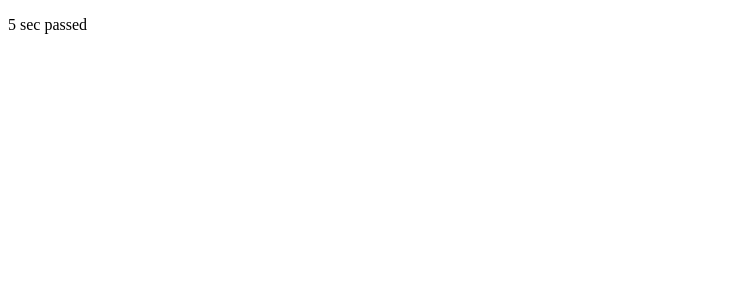
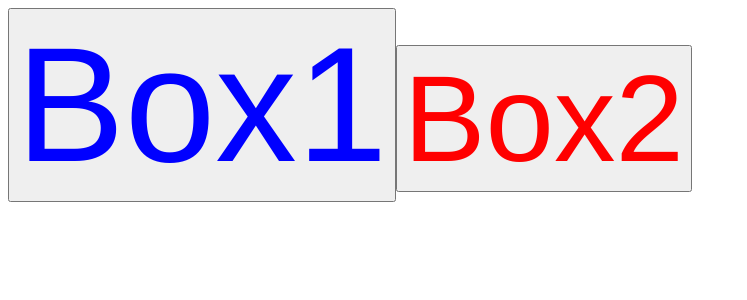
Before and after one commit to Kumar-Ankit56/React-Concept, a React (Vite) app: page / in a window 1280 px wide. Shown: the top 300 px of the page, without its empty margins (0-747 px from the left). Built offline with nearby package versions, Linux system fonts and the light colour scheme.

Commit message:
Adding active and deactive button

```diff
--- a/src/App.jsx
+++ b/src/App.jsx
@@ -1,16 +1,34 @@
 // eslint-disable-next-line no-unused-vars
-import React, { useEffect, useState } from "react";
-//SetTimeout in react component using hook
+import { React, useState } from "react";
+//Create an active and inactive buttons
 function App() {
-  const [hastime, sethastime] = useState(false);
-  useEffect(() => {
-    setTimeout(() => {
-      sethastime(true);
-    }, 5000);
-  });
+  const [box1, setbox1] = useState(false);
+  const [box2, setbox2] = useState(false);
+  const CSSStyle = {
+    color: "red",
+    fontSize: "123px",
+  };
+  const CSSStyle1 = {
+    color: "blue",
+    fontSize: "163px",
+  };
+
+  const ClickBox1 = () => {
+    setbox1(true);
+    setbox2(false);
+  };
+  const ClickBox2 = () => {
+    setbox1(false);
+    setbox2(true);
+  };
   return (
     <>
-      <p>{hastime ? "5 sec passed" : "5 sec has init duration"}</p>
+      <button style={box1 ? CSSStyle : CSSStyle1} onClick={ClickBox1}>
+        Box1
+      </button>
+      <button style={box2 ? CSSStyle1 : CSSStyle} onClick={ClickBox2}>
+        Box2
+      </button>
     </>
   );
 }
```
